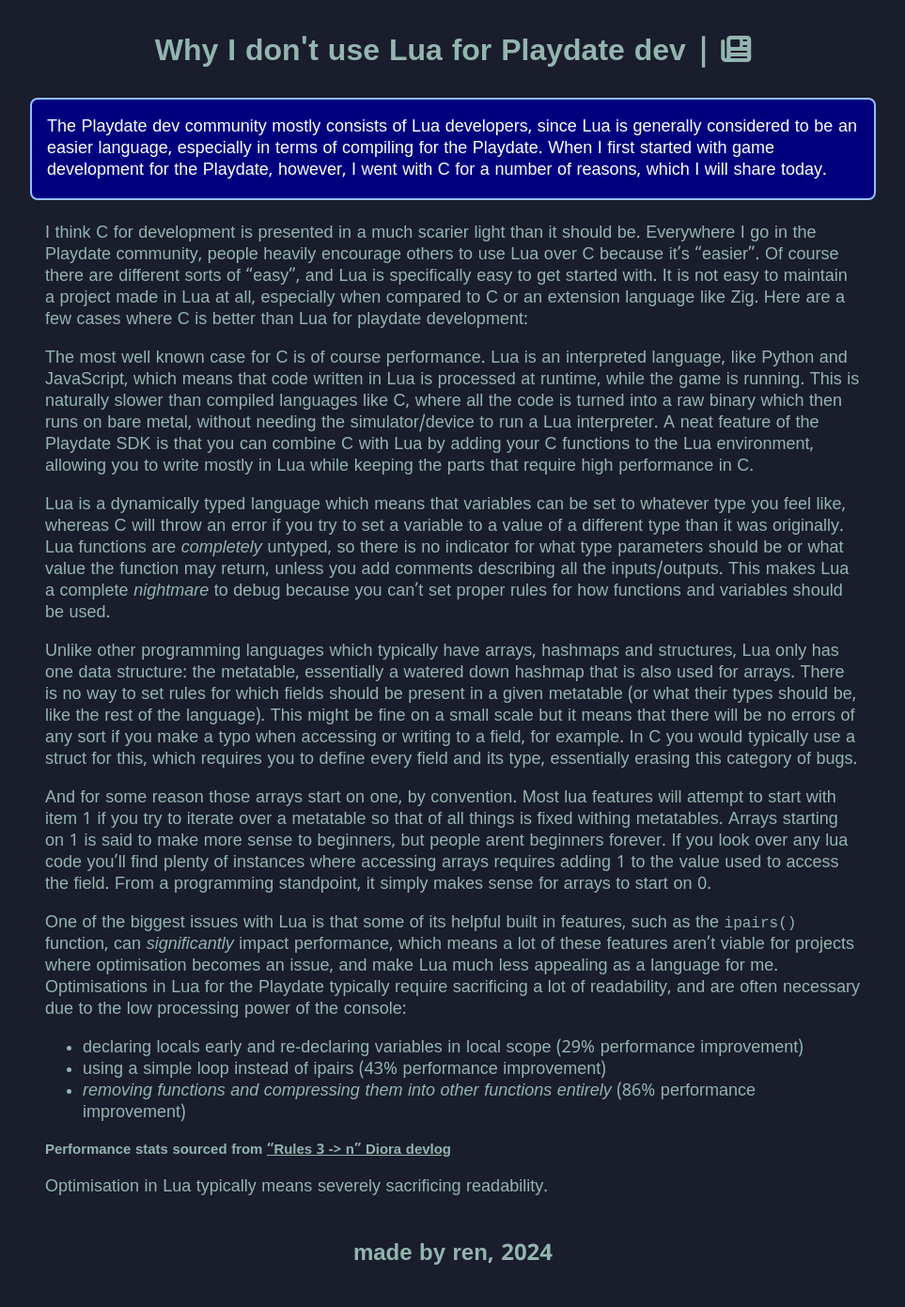
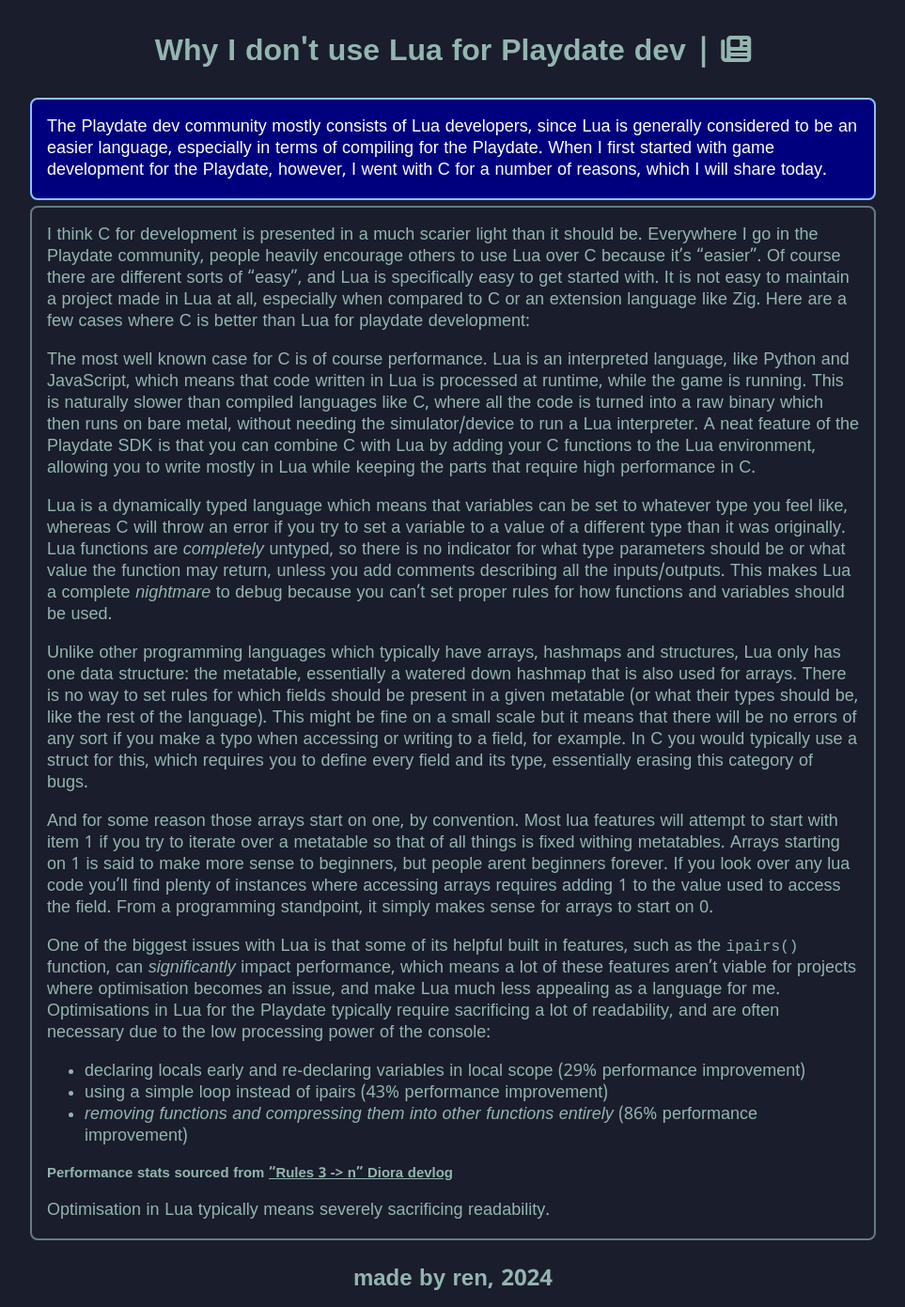
Before and after one commit to renpenguin/renpenguin.github.io, a Jekyll site: the page built from _posts/2024-07-30-c-not-lua.md, in a window 1280 px wide. Shown: the whole page at 94% size, without its empty margins (158-1121 px from the left). Built offline with Jekyll 4.4.1, drawn with Linux system fonts in a browser that asks for light colours; nearby versions of some CDN libraries; before the commit the page ends 1364 px from its top, so only the background shows below that.

Commit message:
different border colours

```diff
--- a/_sass/main.scss
+++ b/_sass/main.scss
@@ -55,7 +55,6 @@
 
 .card {
     background-color: #1a1d2b;
-    border: 2px solid rgb(139, 136, 219);
     border-radius: 8px;
     padding: 0px 16px;
     height: 100%;
@@ -64,7 +63,7 @@
     max-width: 550px;
 
     &.posts {
-        background-color: #505072;
+        background-color: #151426;
         display: flex;
         flex-direction: column;
         gap: 6px;
@@ -74,7 +73,6 @@
         font-size: large;
 
         &.main-content {
-            border: none;
             color: #93b5af;
         }
 
@@ -83,8 +81,11 @@
         }
     }
 
+    border: 2px solid #657b83;
     &.selected, &:hover {
-        border-color: rgb(145, 191, 255);
+        &:not(.main-content) {
+            border-color: #91bfff;
+        }
     }
 
     &.selected, &:target {
```
